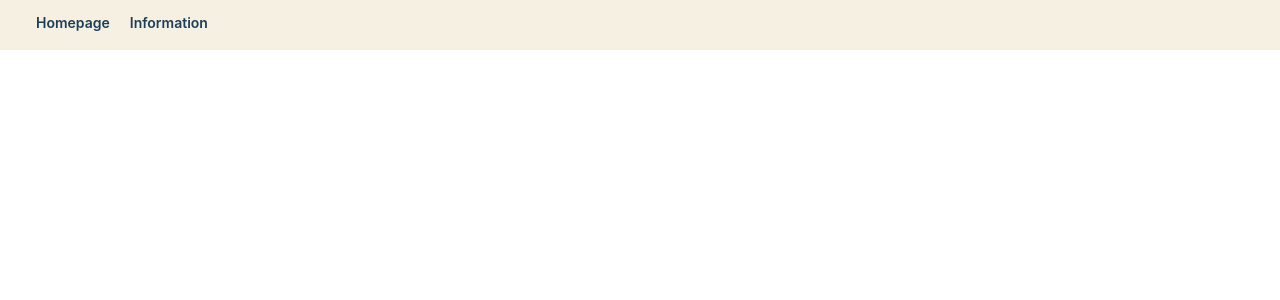
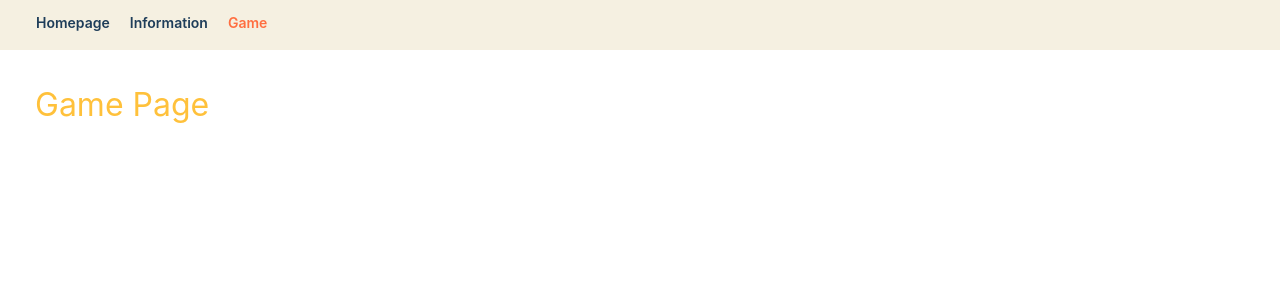
Before and after one commit to we-do-good-tech/wave2-project4, a React (Create React App) app: page /game in a window 1280 px wide. Shown: the top 300 px of the page. Built offline with nearby package versions, Linux system fonts and the light colour scheme.

Commit message:
blank game page

```diff
--- a/src/app/components/App.tsx
+++ b/src/app/components/App.tsx
@@ -1,5 +1,6 @@
 import React from 'react';
 import { Switch, Route } from 'react-router-dom';
+import Game from 'game';
 import Homepage from 'homepage';
 import Information from 'information';
 import Container from './Container';
@@ -10,6 +11,9 @@ const App = () => (
       <Route path="/information">
         <Information />
       </Route>
+      <Route path="/game">
+        <Game />
+      </Route>
       <Route path="/" exact>
         <Homepage />
       </Route>
--- a/src/app/components/TopBar.tsx
+++ b/src/app/components/TopBar.tsx
@@ -61,6 +61,10 @@ const items: MenuItemType[] = [
     name: 'Information',
     path: '/information',
   },
+  {
+    name: 'Game',
+    path: '/game',
+  },
 ];
 
 const SideBar = () => {
--- /dev/null
+++ b/src/game/components/Game.tsx
@@ -0,0 +1,20 @@
+import React from 'react';
+import styled from 'styled-components';
+
+const Wrapper = styled.div`
+  flex: 1;
+  padding: 35px;
+`;
+
+const Header = styled.div`
+  font-size: 32px;
+  color: ${({ theme }) => theme.colors.pageHeader};
+`;
+
+const Game = () => (
+  <Wrapper>
+    <Header>Game Page</Header>
+  </Wrapper>
+);
+
+export default Game;
--- /dev/null
+++ b/src/game/index.ts
@@ -0,0 +1 @@
+export { default } from './components/Game';
```
Also changed, not shown: 1 other file (tests, documents, lock files or other folders).
